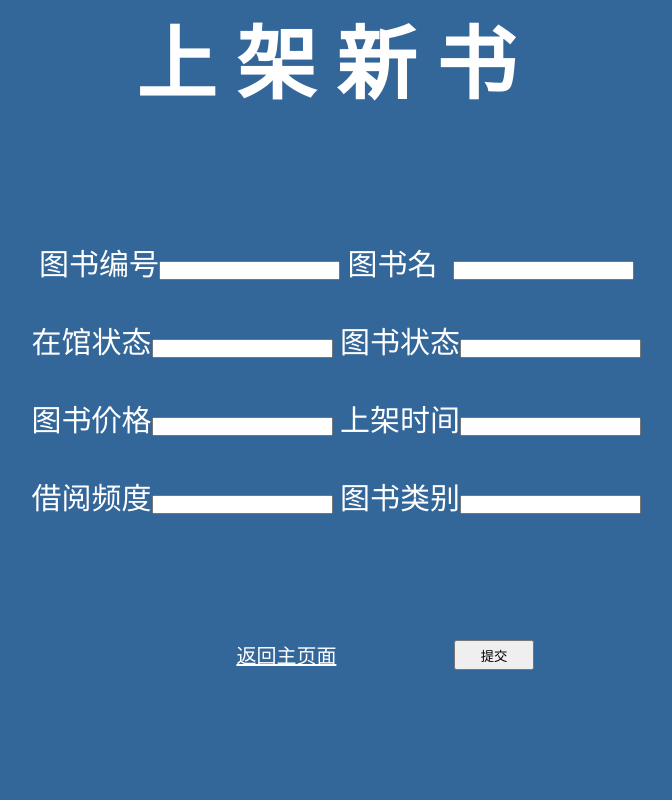
After one commit to Chandler-Bang/library-organization, a PHP site: page /xiugaiaddbook.php in a window 1280 px wide. The commit adds this page. Shown: the whole page, without its empty margins (314-986 px from the left). Run offline with PHP 8.4, Linux system fonts and the light colour scheme.

Commit message:
若干代码上传

```diff
--- /dev/null
+++ b/xiugaiaddbook.php
@@ -0,0 +1,99 @@
+<!DOCTYPE html>
+<html lang="en">
+
+<head>
+
+  <meta charset="utf-8">
+  <title>上架新书</title>
+
+  <style>
+
+  html,body
+	{
+    width: 100%;
+    height: 100%;
+	}
+	* {
+            margin: 0;
+            padding: 0;
+        }
+
+  #divsize
+	{
+	width:100%;
+	height:100%;
+	background-color:#336699;
+	}
+
+  #titledemo
+		{
+		  color:white;
+		  font-family:仿宋;
+		  font-size:80px;
+		  font-weight:bold;
+		  text-align :center;
+		  width:100%;
+		  height:10%;
+		}
+
+    .content
+	{
+	text-align:center;
+	font-family:仿宋;
+	color:white;
+	font-size:30px;
+	text-align:center;
+	position:absolute;
+	top:30%;
+	left:27%;
+	}
+
+.span1
+{
+width:100px;
+height:40px;
+position:absolute;
+top:80%;
+left:43%;
+}
+
+.span2
+{
+width:100px;
+height:40px;
+position:absolute;
+top:80%;
+left:60%;
+}
+
+</style>
+</head>
+
+
+<body >
+
+
+  <div id="divsize">
+
+  <div id="titledemo">上 架 新 书</div>
+
+  <form method="post" action="newbk.php">
+
+  <div class="content">
+	图书编号<input  type="text" name="bookid">
+	图书名&nbsp;&nbsp;<input  type="text" name="bookname"> <br/><br/>
+	在馆状态<input  type="text" name="inlib">
+	图书状态<input  type="text" name="status"><br/><br/>
+	图书价格<input  type="text" name="price">
+    上架时间<input  type="text" name="time"><br/><br/>
+	借阅频度<input  type="text" name="frequency">
+	图书类别<input  type="text" name="category">
+  </div>
+
+  <span class="span1"><a href="allfunction.html" style="color:white;font-size:20px;">返回主页面</a></span>
+  <span class="span2"><input  type="submit" value="提交" style="width:80px;height:30px"></span>
+
+  </form>
+</div>
+</body>
+</html>
```
Also changed, not shown: bkloss.php (added, +97 -0 lines), bookLoss.php (deleted, +0 -21 lines), index.php (+82 -2 lines), readerins.php (added, +79 -0 lines).
